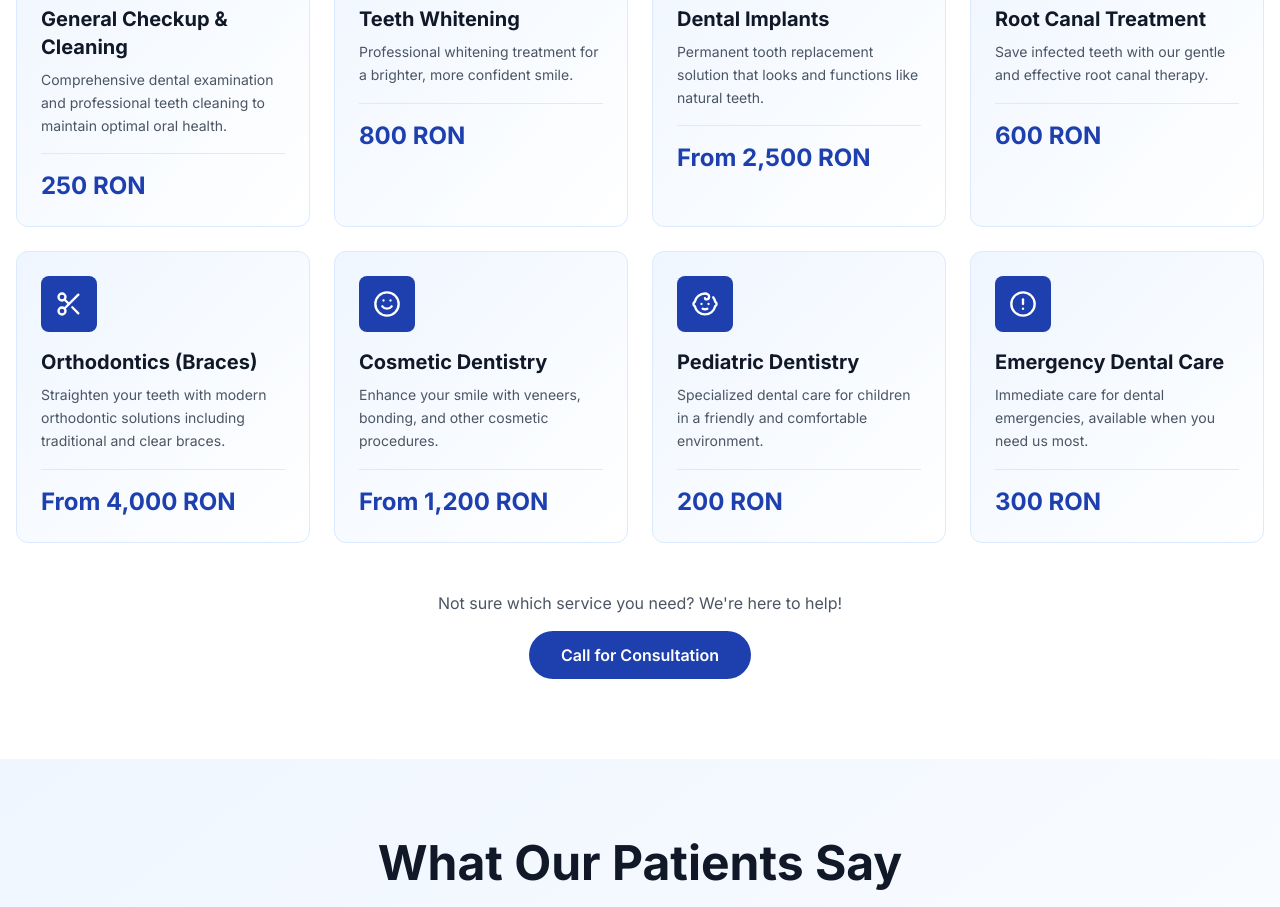
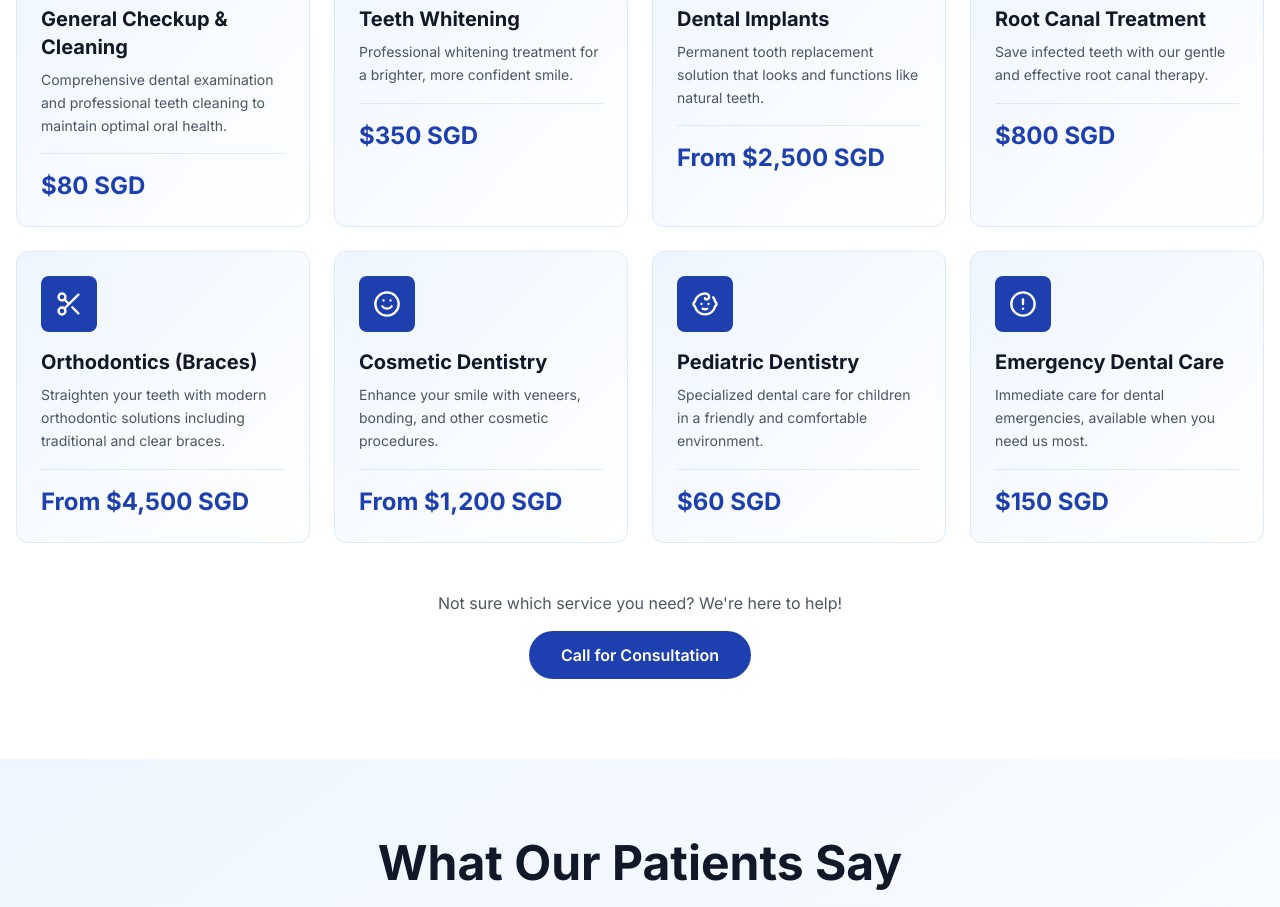
Before and after one commit to hollycloudflare/family-dental-care, a Next.js app: page / in a window 1280 px wide. Shown: the part 1960-2867 px from the top of the page. Built offline with nearby package versions, Linux system fonts and the light colour scheme.

Commit message:
Update prices from RON to SGD and change location to Singapore

```diff
--- a/components/ServicesSection.tsx
+++ b/components/ServicesSection.tsx
@@ -7,49 +7,49 @@ const services = [
     icon: Stethoscope,
     title: 'General Checkup & Cleaning',
     description: 'Comprehensive dental examination and professional teeth cleaning to maintain optimal oral health.',
-    price: '250 RON'
+    price: '$80 SGD'
   },
   {
     icon: Sparkles,
     title: 'Teeth Whitening',
     description: 'Professional whitening treatment for a brighter, more confident smile.',
-    price: '800 RON'
+    price: '$350 SGD'
   },
   {
     icon: Shield,
     title: 'Dental Implants',
     description: 'Permanent tooth replacement solution that looks and functions like natural teeth.',
-    price: 'From 2,500 RON'
+    price: 'From $2,500 SGD'
   },
   {
     icon: Heart,
     title: 'Root Canal Treatment',
     description: 'Save infected teeth with our gentle and effective root canal therapy.',
-    price: '600 RON'
+    price: '$800 SGD'
   },
   {
     icon: Scissors,
     title: 'Orthodontics (Braces)',
     description: 'Straighten your teeth with modern orthodontic solutions including traditional and clear braces.',
-    price: 'From 4,000 RON'
+    price: 'From $4,500 SGD'
   },
   {
     icon: Smile,
     title: 'Cosmetic Dentistry',
     description: 'Enhance your smile with veneers, bonding, and other cosmetic procedures.',
-    price: 'From 1,200 RON'
+    price: 'From $1,200 SGD'
   },
   {
     icon: Baby,
     title: 'Pediatric Dentistry',
     description: 'Specialized dental care for children in a friendly and comfortable environment.',
-    price: '200 RON'
+    price: '$60 SGD'
   },
   {
     icon: AlertCircle,
     title: 'Emergency Dental Care',
     description: 'Immediate care for dental emergencies, available when you need us most.',
-    price: '300 RON'
+    price: '$150 SGD'
   }
 ]
 
```
Also changed, not shown: package.json (+8 -8 lines), 2 other files (tests, documents, lock files or other folders).
